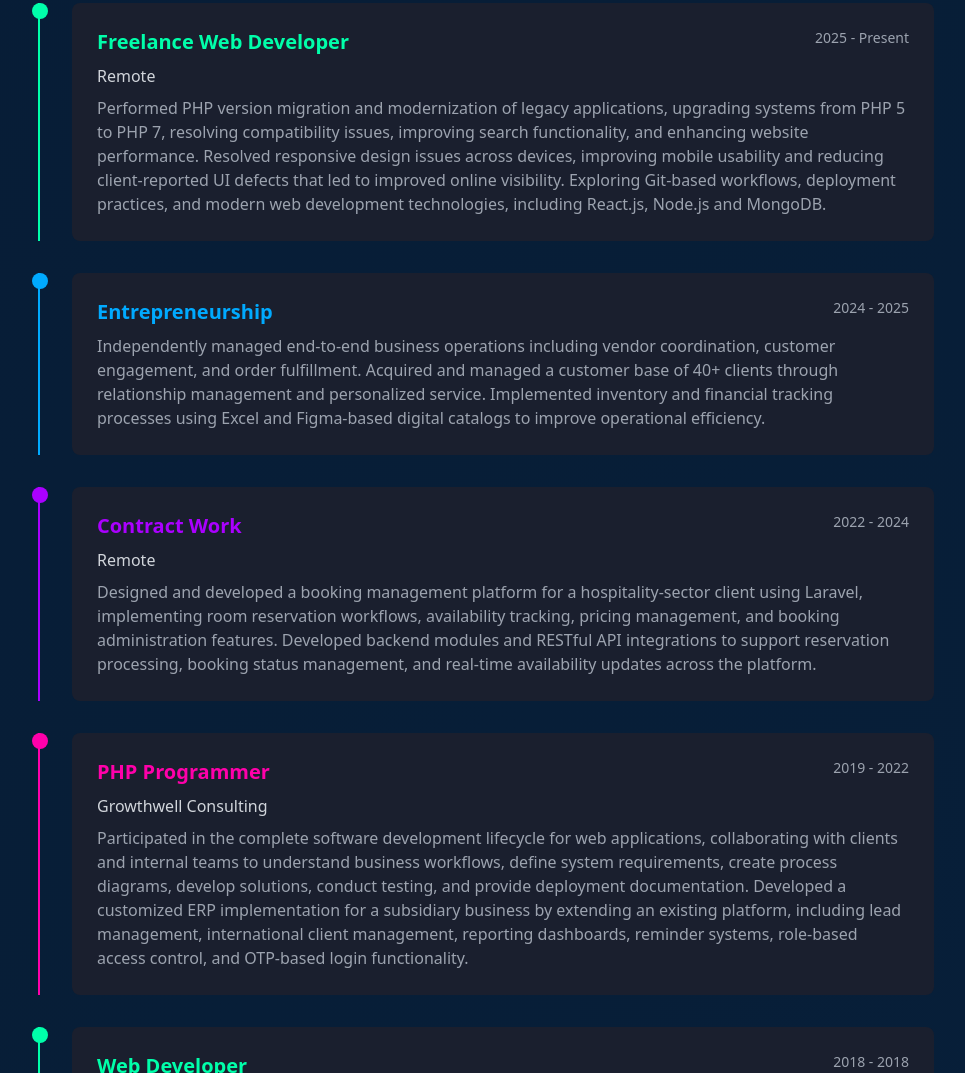
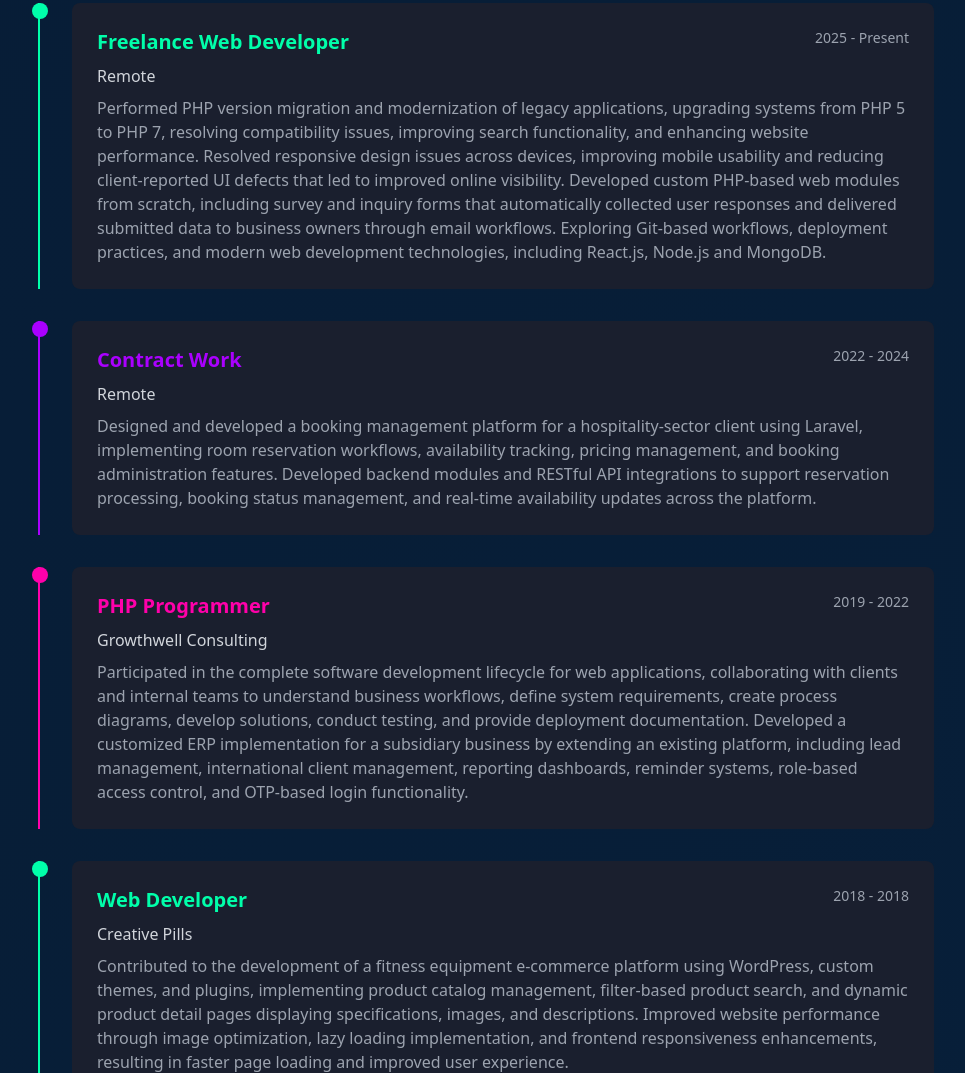
Before and after one commit to harshada-vichare/harshada-vichare.github.io, a plain HTML site: page index.html in a window 1280 px wide. Shown: the part 4347-5420 px from the top of the page, without its empty margins (154-1119 px from the left). Drawn offline with nearby package versions, Linux system fonts and the light colour scheme.

Commit message:
grammer changes done

```diff
--- a/index.html
+++ b/index.html
@@ -578,27 +578,11 @@
                             from PHP 5 to PHP 7, resolving compatibility issues, improving search functionality, and
                             enhancing website performance. Resolved responsive design issues across devices, improving
                             mobile usability and reducing client-reported UI defects that led to improved online
-                            visibility. Exploring Git-based workflows, deployment practices, and modern web development
+                            visibility. Developed custom PHP-based web
+                            modules from scratch, including survey and inquiry forms that automatically collected user
+                            responses and delivered submitted data to business owners through email workflows. Exploring
+                            Git-based workflows, deployment practices, and modern web development
                             technologies, including React.js, Node.js and MongoDB.
-
-                        </p>
-                    </div>
-                </div>
-
-                <div class="relative pl-8 border-l-2 border-custom-blue">
-                    <div class="absolute -left-2 top-0 w-4 h-4 bg-custom-blue rounded-full"></div>
-                    <div class="bg-dark-card p-6 rounded-lg card-hover">
-                        <div class="flex justify-between items-start mb-2">
-                            <h3 class="text-xl font-semibold text-custom-blue">Entrepreneurship</h3>
-                            <span class="text-sm text-gray-400">2024 - 2025</span>
-                        </div>
-                        <p class="text-gray-300 font-medium mb-2"></p>
-                        <p class="text-gray-400">
-                            Independently managed end-to-end business operations including vendor coordination, customer
-                            engagement, and order fulfillment. Acquired and managed a customer base of 40+ clients
-                            through relationship management and personalized service. Implemented inventory and
-                            financial tracking processes using Excel and Figma-based digital catalogs to improve
-                            operational efficiency.
                         </p>
                     </div>
                 </div>
```
Also changed, not shown: 1 other file.
